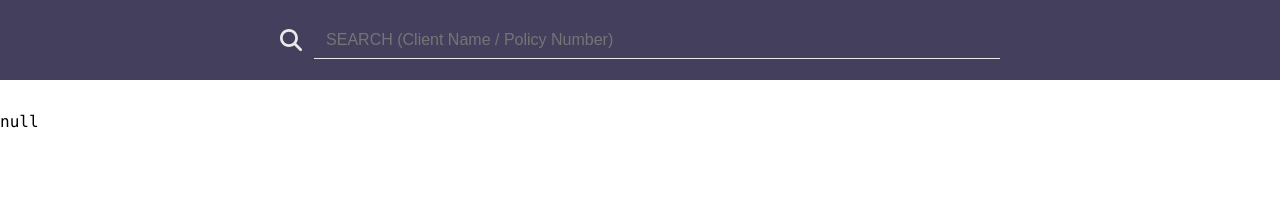
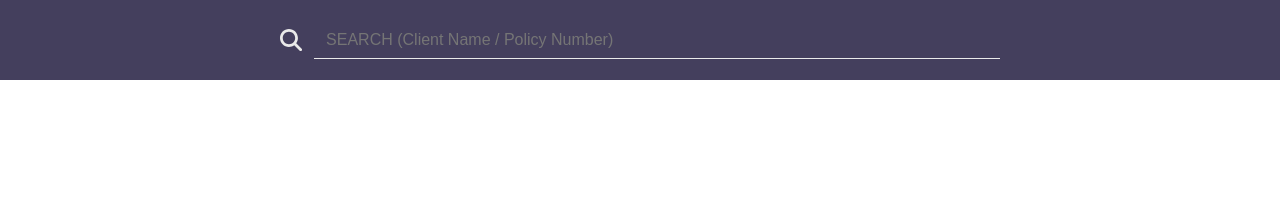
Before and after one commit to samet-kartal/insurance-co-redesign, a React (Create React App) app: page / in a window 1280 px wide. Shown: the top 202 px of the page. Built offline with nearby package versions, Linux system fonts and the light colour scheme; the HTML template or start-up script is replaced by a standard one.

Commit message:
Fisrt commit

```diff
--- a/src/App.js
+++ b/src/App.js
@@ -16,10 +16,9 @@ function App() {
           marginTop: 32,
         }}
       >
-        {JSON.stringify(selectedRowData, null, 2)}
       </code>
     </div>
-  );
+  )
 }
 
 export default App;
--- a/src/layouts/header/index.js
+++ b/src/layouts/header/index.js
@@ -51,7 +51,7 @@ function Header({ setSelectedRowData }) {
             </div>
           ))}
         </div>
-      ) : null}
+      ) :<div></div>}
     </header>
   );
 }
```
Also changed, not shown: 2 other files (tests, documents, lock files or other folders).
